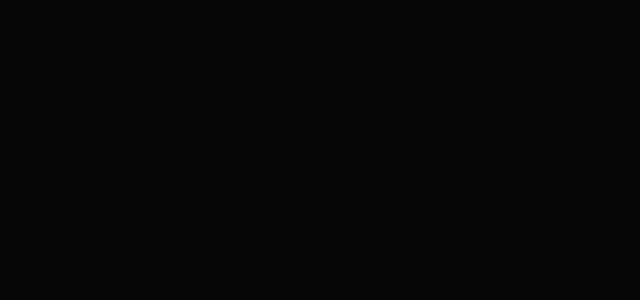
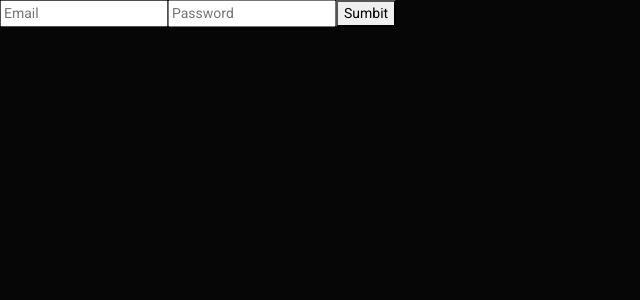
Before and after one commit to YoungKoder/BookStore, a React (Create React App) app in the folder frontend/: page /signIn in a window 1280 px wide. Shown: the top 300 px of the page, without its empty margins (0-640 px from the left). Built offline with nearby package versions, Linux system fonts and the light colour scheme.

Commit message:
creating signUp form

```diff
--- a/frontend/src/components/app/App.tsx
+++ b/frontend/src/components/app/App.tsx
@@ -1,6 +1,8 @@
 import React from 'react';
 import {BrowserRouter as Router,Route,Switch} from 'react-router-dom';
 import { SignUpPage } from '../pages/signUpPage';
+import { SignInPage } from '../pages/signInPage';
+
 
 const App =()=>{
     return(
@@ -8,6 +10,7 @@ const App =()=>{
             <Switch>
                 <Route path="/" exact render={()=> <h2>You are on HomePAge</h2>}/>
                 <Route path="/signUp" render={()=><SignUpPage/>}/>
+                <Route path="/signIn" render={()=><SignInPage/>}/>
             </Switch>
         </Router>
     )
--- a/frontend/src/components/auth/signInForm.tsx
+++ b/frontend/src/components/auth/signInForm.tsx
@@ -1 +1,56 @@
-export const fo ="soo";
+import React from "react";
+
+import {
+    FormikProps,
+    Form,
+    Field,
+    withFormik
+} from 'formik';
+
+import * as yup from "yup";
+import { SignInUserData, InitialValues } from "../../types/SignUpUserData";
+import ApiServiceBookStore from "../../services/api-service";
+
+const serviceApi = new ApiServiceBookStore();
+const SignInInnerForm = (props:FormikProps<SignInUserData>)=>{
+    const {touched, errors, isSubmitting} = props;
+    return(
+        <>
+            <Form>
+                <Field type="email" name = "email" placeholder="Email"/>
+                {touched.email && errors.email && <div>{errors.email}</div>}
+                <Field type="password" name = "password" placeholder="Password"/>
+                {touched.password && errors.password && <div>{errors.password}</div>}
+
+                <button type="submit" disabled={isSubmitting}>
+                    Sumbit
+                </button>
+            </Form>
+        </>
+    )
+}
+
+export const SignInForm = withFormik<InitialValues,SignInUserData >({
+    mapPropsToValues: (props)=>{
+        return{
+            email:'',
+            password:''
+        }
+    },
+    validationSchema: yup.object({
+        email: yup.string()
+            .email("Invalid email adress")
+            .required("Required"),
+        password: yup.string()
+            .min(6,"password can't be less then 6 characters")
+            .required('Password is required')
+    }),
+
+    handleSubmit:(values,{setSubmitting})=>{
+        console.log(`Values from inputs${values}`);
+        serviceApi.signInUser(values);
+        setSubmitting(false);
+    },
+
+
+})(SignInInnerForm);
--- a/frontend/src/components/auth/signUpForm.tsx
+++ b/frontend/src/components/auth/signUpForm.tsx
@@ -7,7 +7,7 @@ import {
   } from 'formik';
 
 import * as yup from "yup";
-import { SignUpUserData } from "../../types/SignUpUserData";
+import { SignUpUserData, InitialValues } from "../../types/SignUpUserData";
 import ApiServiceBookStore from "../../services/api-service";
 
 const serviceApi = new ApiServiceBookStore();
@@ -37,9 +37,6 @@ const SignUpInnerForm = (props:FormikProps<SignUpUserData>)=>{
     )
 }
 
-interface InitialValues{
-
-}
 export const SignUpForm = withFormik<InitialValues,SignUpUserData >({
     mapPropsToValues: (props)=>{
         return{
--- /dev/null
+++ b/frontend/src/components/pages/signInPage.tsx
@@ -0,0 +1,11 @@
+import React from "react";
+import { SignInForm } from "../auth/signInForm";
+
+
+export const SignInPage:React.FC<{}>=()=>{
+    return(
+        <div>
+            <SignInForm/>
+        </div>
+    )
+}
--- a/frontend/src/services/api-service.ts
+++ b/frontend/src/services/api-service.ts
@@ -1,5 +1,5 @@
 import axios from "axios";
-import { SignUpUserData } from "../types/SignUpUserData";
+import { SignUpUserData, SignInUserData } from "../types/SignUpUserData";
 
 
 export default class ApiServiceBookStore {
@@ -10,14 +10,18 @@ export default class ApiServiceBookStore {
             ...other,
             password_hash:password
         }
-        for (const key in userForRequest) {
-            if (userForRequest.hasOwnProperty(key)) {
-                console.log(key);
-            }
-        }
-        console.log(`>>> UserData for request: ${userForRequest}`)
         const res = await axios.post(`http://localhost:8082/auth/register`,userForRequest);
         console.log(res.status);
         console.log(res.data);
     }
+
+    signInUser = async(userData:SignInUserData)=>{
+        const {password, email} = userData;
+        const userEntity = {
+            email,
+            password_hash:password
+        }
+        const res = await axios.post(`http://localhost:8082/auth/loginIn`, userEntity);
+        console.log(res.data);
+    }
 }
```
Also changed, not shown: frontend/src/types/SignUpUserData.ts (+7 -0 lines).
